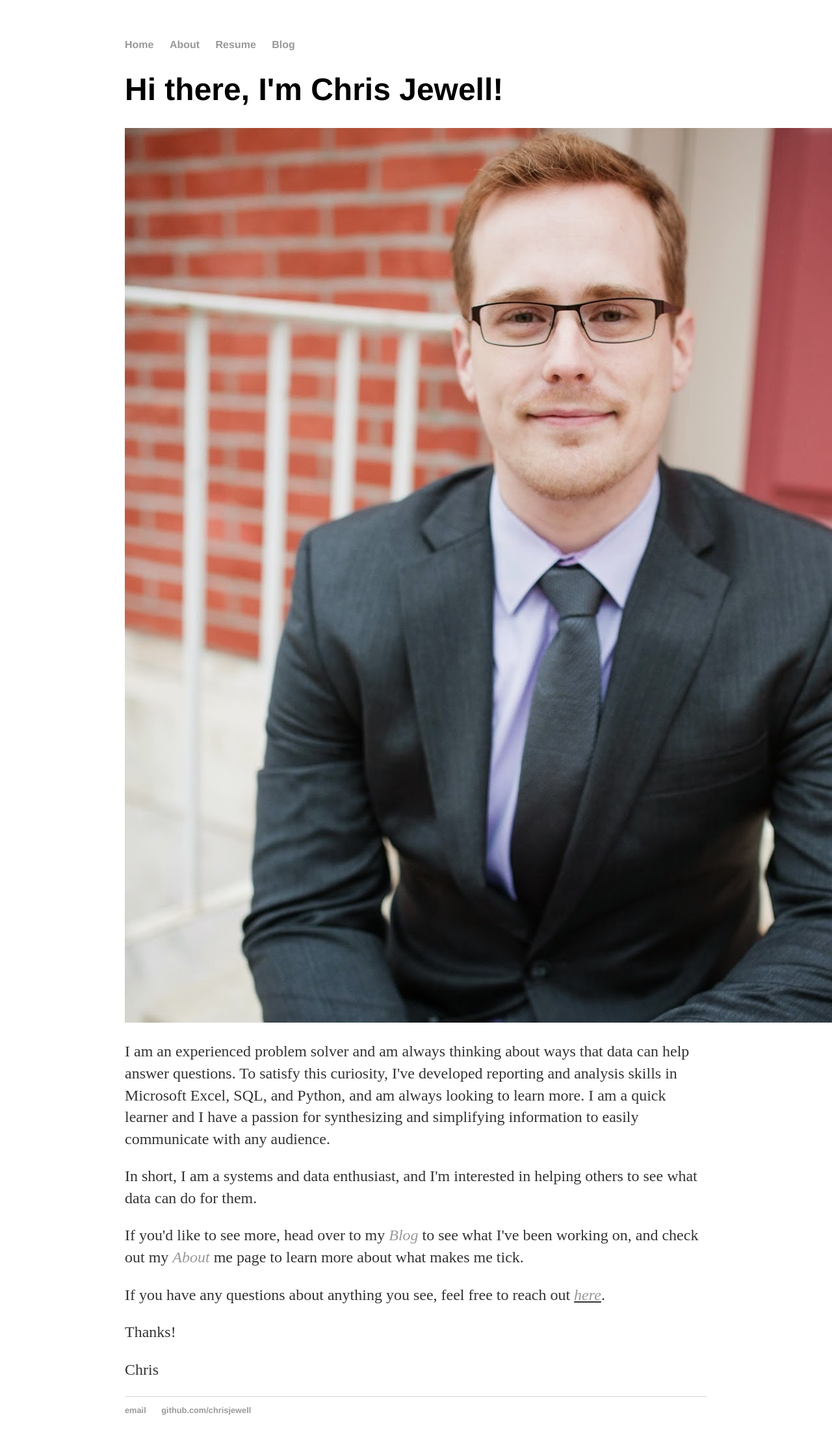
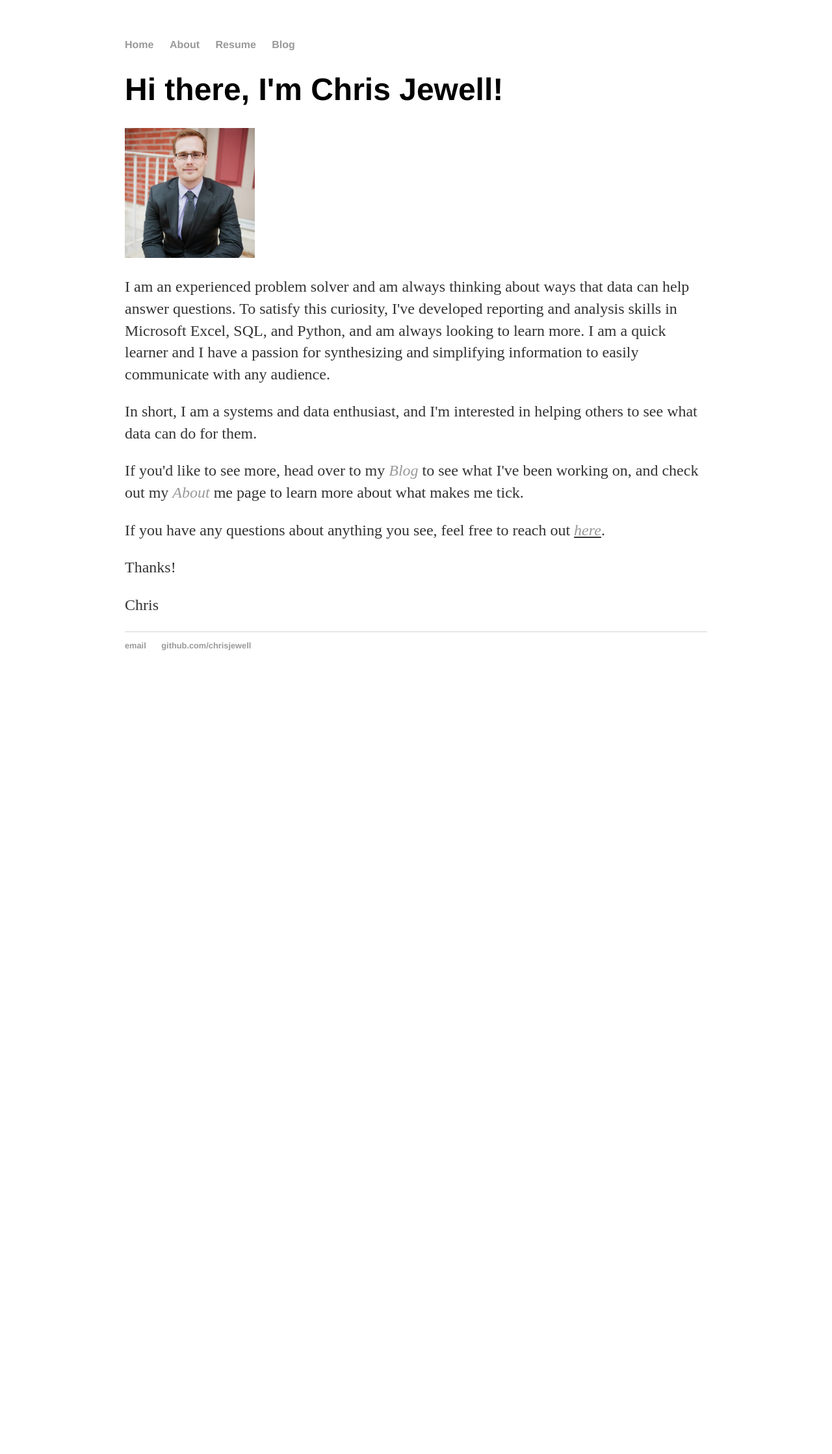
Before and after one commit to chrisjewell/chrisjewell.github.io, a Jekyll site: the page built from index.html, in a window 1280 px wide. Shown: the whole page at 65% size. Built offline with Jekyll 4.4.1, drawn with Linux system fonts in a browser that asks for light colours; after the commit the page ends 1061 px from its top, so only the background shows below that.

Commit message:
change dimensions

```diff
--- a/index.html
+++ b/index.html
@@ -4,7 +4,7 @@ title: Chris Jewell, Geek for Hire
 ---
 <div class="blurb">
 	<h1>Hi there, I'm Chris Jewell!</h1>
-	<img src="/Chris_Jewell_Headshot.jpg">
+	<img src="/Chris_Jewell_Headshot.jpg" width="200" height="200">
 	<p style="text-align: left;">I am an experienced problem solver and am always thinking about ways that data can help answer questions. To satisfy this curiosity, I've developed reporting and analysis skills in Microsoft Excel, SQL, and Python, and am always looking to learn more. I am a quick learner and I have a passion for synthesizing and simplifying information to easily communicate with any audience.</p>
 <p style="text-align: left;">In short, I am a systems and data enthusiast, and I'm interested in helping others to see what data can do for them.</p>
 <p style="text-align: left;">If you'd like to see more, head over to my <em><a href="/blog">Blog</a></em> to see what I've been working on, and check out my <em><a href="/about">About</a></em> me page to learn more about what makes me tick.</p>
```
